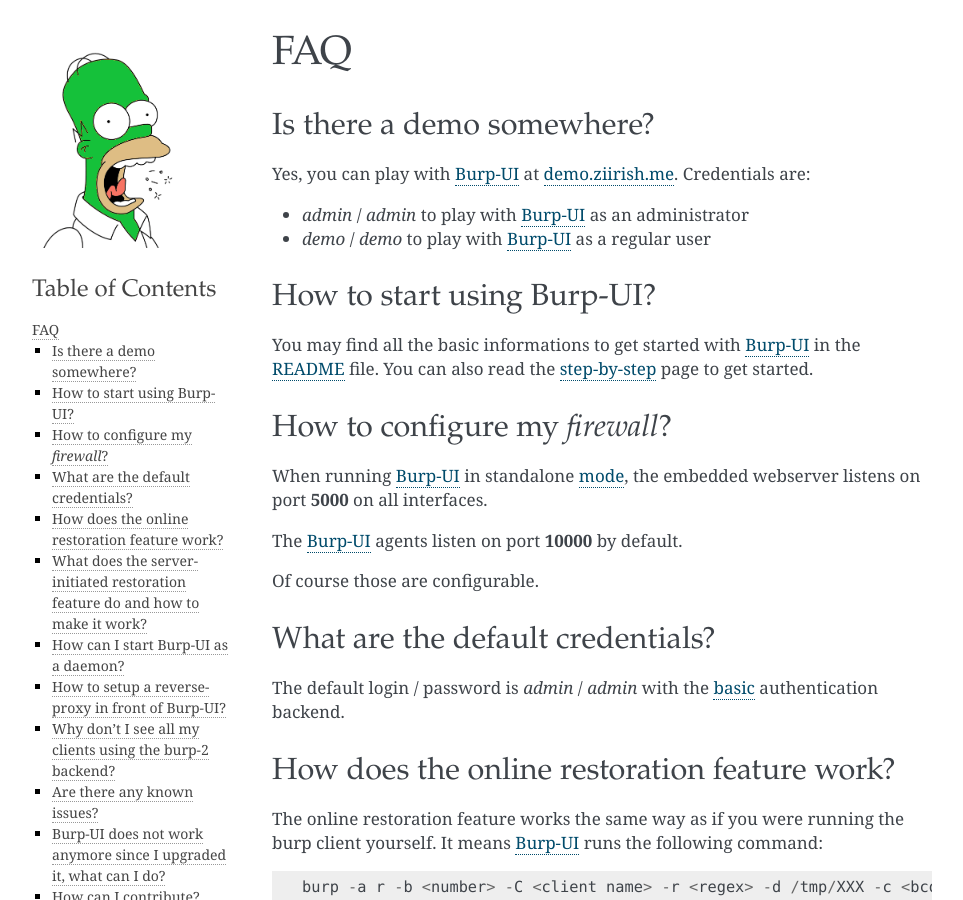
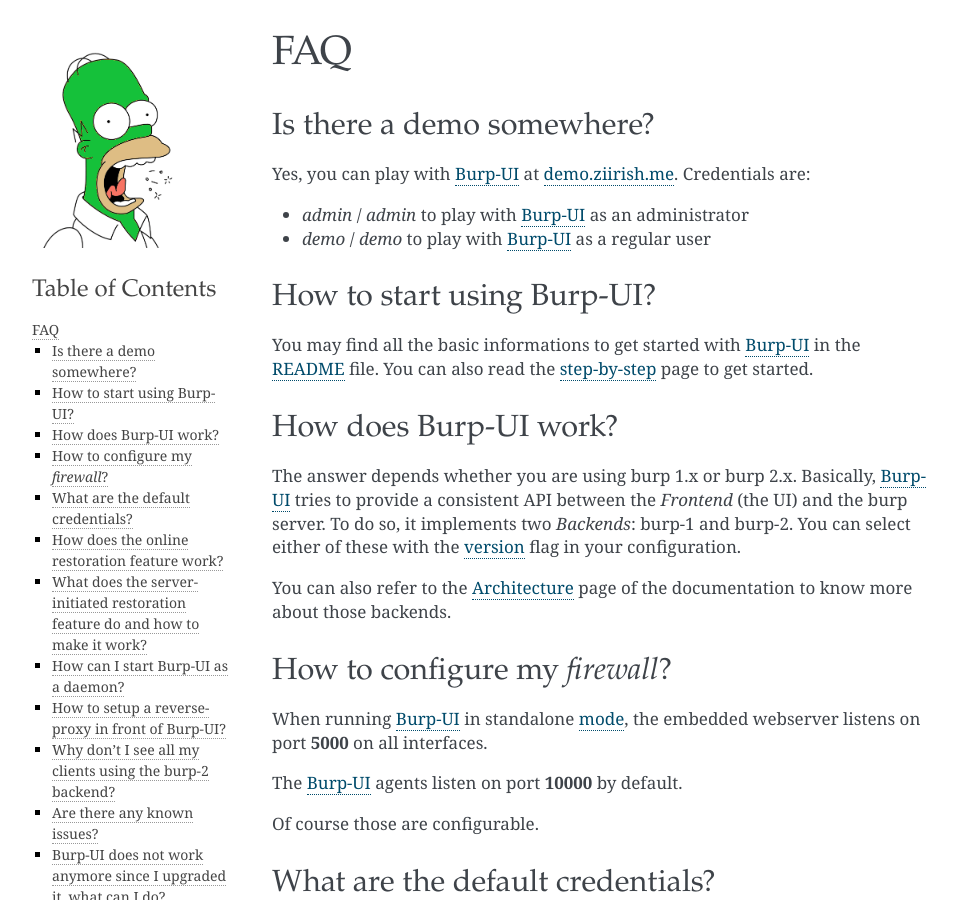
Before and after one commit to ziirish/burp-ui, a Sphinx documentation site: the page built from docs/faq.rst, in a window 1280 px wide and 900 px high. Shown: the whole window, without its empty margins (148-1111 px from the left). Built offline with Sphinx 7.4.7, drawn with Linux system fonts in a browser that asks for light colours; pages that are not in the unit, such as notebooks, are missing from menus.

Commit message:
improve documentation

```diff
--- a/docs/faq.rst
+++ b/docs/faq.rst
@@ -15,6 +15,18 @@
 You may find all the basic informations to get started with `Burp-UI`_ in the
 `README`_ file. You can also read the `step-by-step <step-by-step.html>`_ page
 to get started.
+
+How does Burp-UI work?
+----------------------
+
+The answer depends whether you are using burp 1.x or burp 2.x. Basically,
+`Burp-UI`_ tries to provide a consistent API between the *Frontend* (the UI) and
+the burp server. To do so, it implements two *Backends*: burp-1 and burp-2.
+You can select either of these with the `version <usage.html#versions>`__ flag
+in your configuration.
+
+You can also refer to the `Architecture <architecture.html>`__ page of the
+documentation to know more about those backends.
 
 How to configure my *firewall*?
 -------------------------------
```
